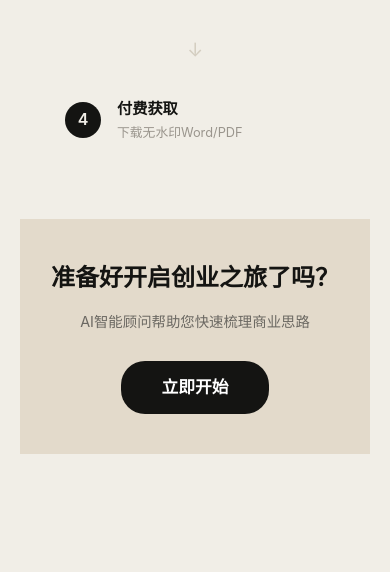
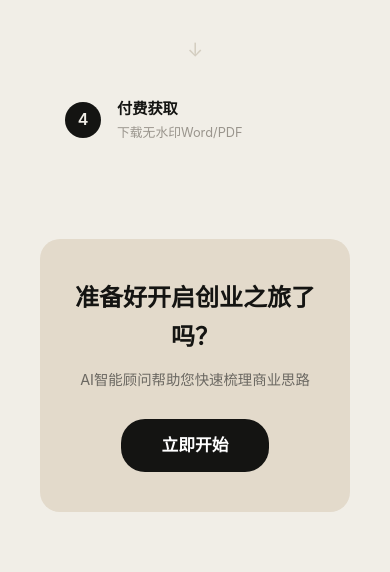
Before and after one commit to HuYee2025/BrandGPT, a Flask app: page / in a window 390 px wide. Shown: the part 2679-3251 px from the top of the page. Before the commit the page ends 3133 px from the top, so only its background shows below. Run offline with Flask 3, Linux system fonts and the light colour scheme.

Commit message:
CTA区域改为圆角矩形风格

```diff
--- a/templates/index.html
+++ b/templates/index.html
@@ -216,6 +216,8 @@
     padding: 80px 40px;
     background: #E3DACB;
     text-align: center;
+    border-radius: 24px;
+    margin: 40px;
 }
 
 .cta-content h2 {
@@ -321,6 +323,8 @@
     /* CTA区域 */
     .cta {
         padding: 40px 20px;
+        border-radius: 20px;
+        margin: 20px;
     }
 
     .cta-content h2 {
```
